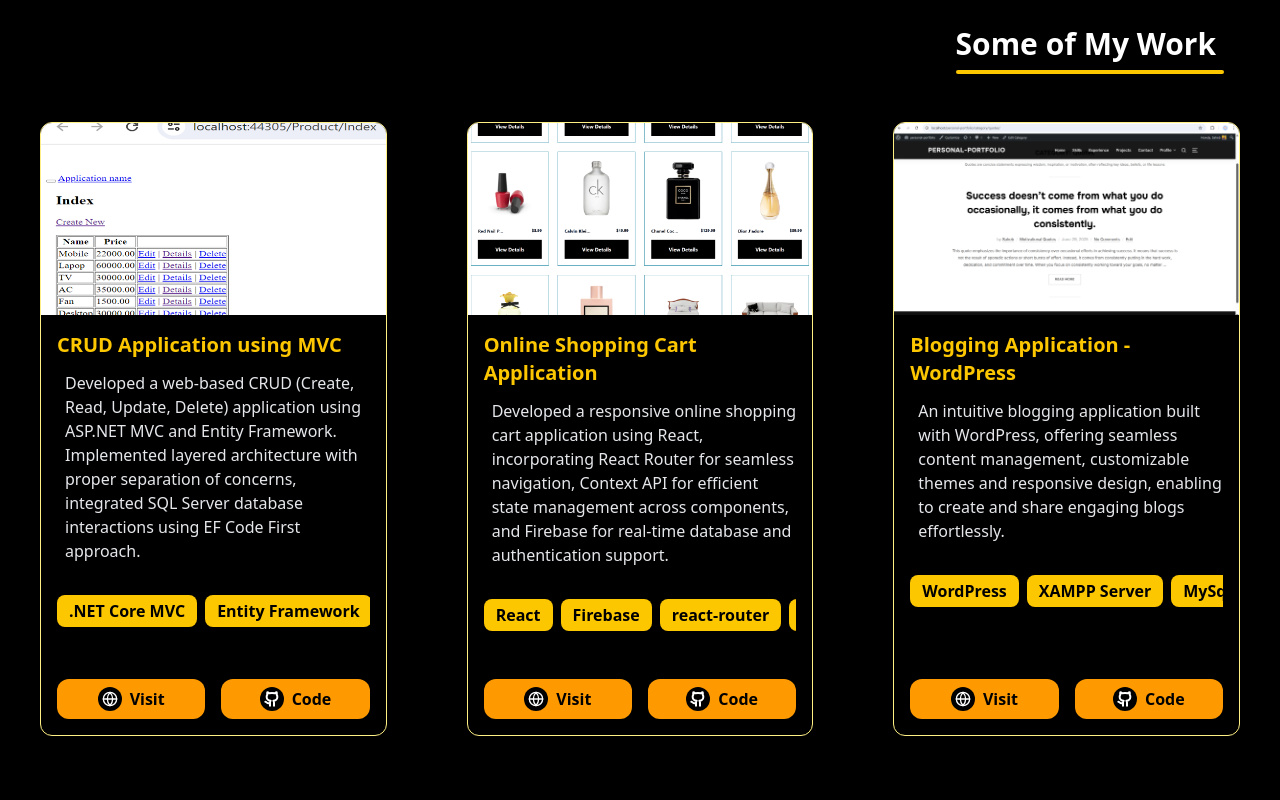
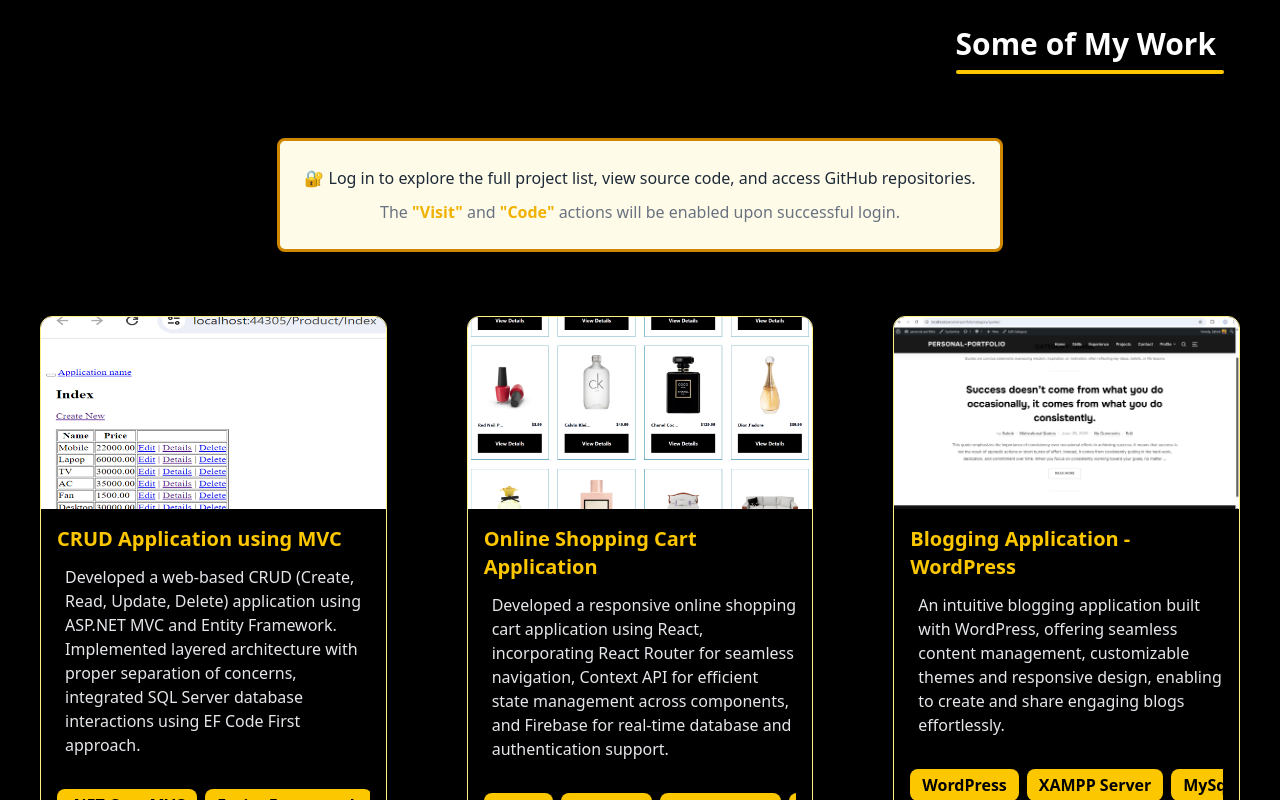
Before and after one commit to git-chittaranjan/personal-website, a React (Vite) app: page / in a window 1280 px wide. Shown: the part 4660-5460 px from the top of the page. Built offline with nearby package versions, Linux system fonts and the light colour scheme.

Commit message:
Chnaged Projects section

```diff
--- a/src/components/projects.jsx
+++ b/src/components/projects.jsx
@@ -63,6 +63,8 @@
         image: "/assets/mvc.png",
         visitLink: "#",
         codeLink: "#",
+        enableVisit: false,
+        enableCode: false
     },
     {
         id: 5,
@@ -78,6 +80,8 @@
         image: "/assets/shopping.png",
         visitLink: "#",
         codeLink: "#",
+        enableVisit: false,
+        enableCode: false
     },
     {
         id: 6,
@@ -91,6 +95,8 @@
         image: "/assets/word-press.png",
         visitLink: "",
         codeLink: "",
+        enableVisit: false,
+        enableCode: false
     },
 ];
 
@@ -104,6 +110,22 @@
                             Some of My Work
                         </h2>
                         <div className="w-67 h-1 bg-yellow-400 mt-2 rounded ml-0 lg:ml-auto"></div>
+                    </div>
+                </div>
+
+
+                <div className="flex justify-center mt-4 pb-16">
+                    <div className="border-3 border-yellow-600 bg-yellow-50 rounded-lg p-6 max-w-4xl shadow-md">
+                        <p className="text-sm md:text-base text-gray-800 text-center leading-relaxed">
+                            🔐 Log in to explore the full project list, view source code, and access GitHub repositories.
+                        </p>
+                        <p className="text-sm md:text-base text-gray-500 text-center mt-2 leading-relaxed">
+                            The{" "}
+                            <span className="text-yellow-500 font-semibold">"Visit"</span>{" "}
+                            and{" "}
+                            <span className="text-yellow-500 font-semibold">"Code"</span>{" "}
+                            actions will be enabled upon successful login.
+                        </p>
                     </div>
                 </div>
 
@@ -150,10 +172,14 @@
                                 </div>
                                 <div className="flex space-x-4 mt-auto">
                                     <a
-                                        href={project.visitLink}
+                                        href={project.enableVisit ? project.visitLink : undefined}
                                         target="_blank"
                                         rel="noopener noreferrer"
-                                        className="flex items-center justify-center gap-2 flex-1 bg-amber-500 hover:bg-amber-600 text-black font-bold py-2 px-4 rounded-xl text-center"
+                                        className={`flex items-center justify-center gap-2 flex-1 font-bold py-2 px-4 rounded-xl text-center
+                                        ${project.enableVisit
+                                                ? "bg-amber-500 hover:bg-amber-600 text-black cursor-pointer"
+                                                : "bg-gray-400 text-gray-700 cursor-not-allowed pointer-events-none"
+                                            }`}
                                     >
                                         <span className="flex items-center justify-center w-6 h-6 rounded-full bg-black bg-opacity-20">
                                             <FiGlobe size={16} strokeWidth={2} className="text-white" />
@@ -161,17 +187,19 @@
                                         Visit
                                     </a>
                                     <a
-                                        href={project.codeLink}
+                                        href={project.enableCode ? project.codeLink : undefined}
                                         target="_blank"
                                         rel="noopener noreferrer"
-                                        className="flex items-center justify-center gap-2 flex-1 bg-amber-500 hover:bg-amber-600 text-black font-bold py-2 px-4 rounded-xl text-center"
-                                    >
+                                        className={`flex items-center justify-center gap-2 flex-1 font-bold py-2 px-4 rounded-xl text-center
+                                        ${project.enableVisit
+                                                ? "bg-amber-500 hover:bg-amber-600 text-black cursor-pointer"
+                                                : "bg-gray-400 text-gray-700 cursor-not-allowed pointer-events-none"
+                                            }`}                                >
                                         <div className="bg-black p-1 rounded-full">
                                             <Github strokeWidth={3} className="w-4 h-4 text-white font-bold" />
                                         </div>
                                         Code
                                     </a>
-
                                 </div>
                             </div>
                         </motion.div>
```
